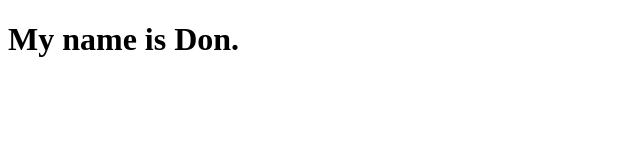
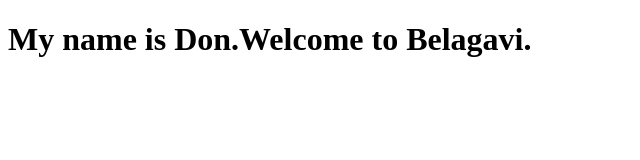
Before and after one commit to vinayakNeelagund/courser-test, a plain HTML site: page index.html in a window 1280 px wide. Shown: the whole page, without its empty margins (0-640 px from the left). Drawn offline with Linux system fonts and the light colour scheme.

```diff
--- a/index.html
+++ b/index.html
@@ -5,6 +5,6 @@
     <title>hello coursra</title>
   </head>
   <body>
-    <h1>My name is Don.</h1>
+    <h1>My name is Don.Welcome to Belagavi.</h1>
   </body>
 </html>
```
